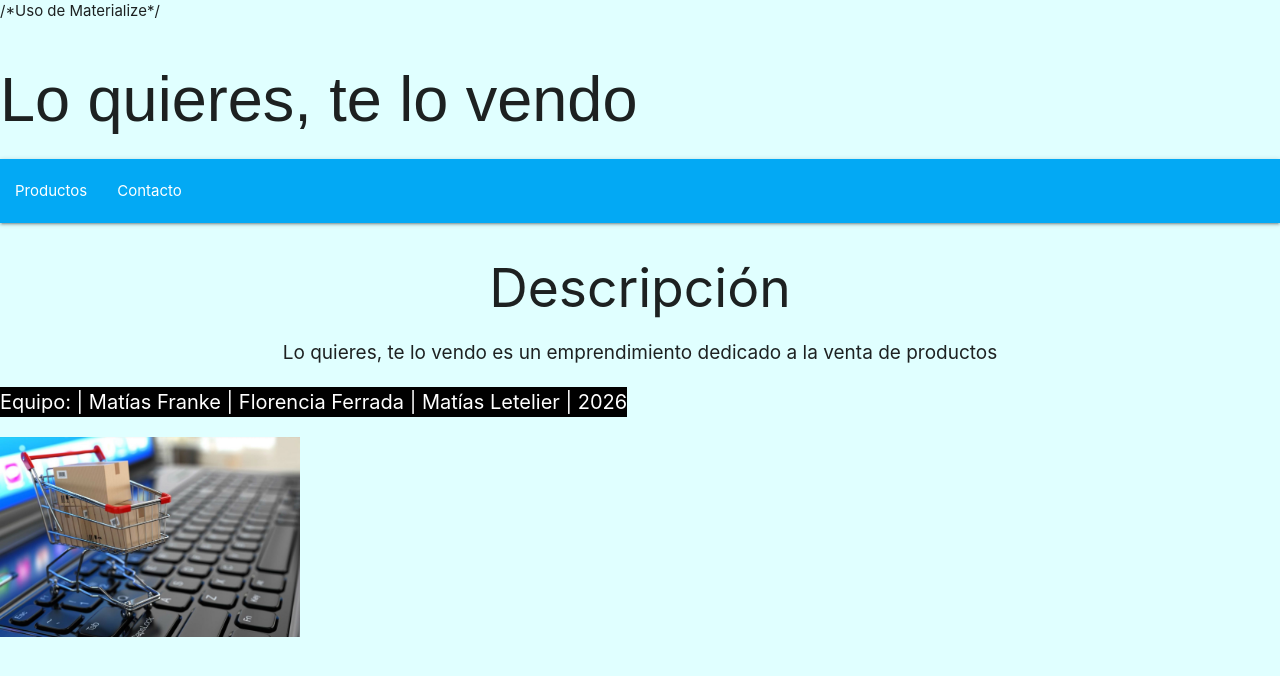
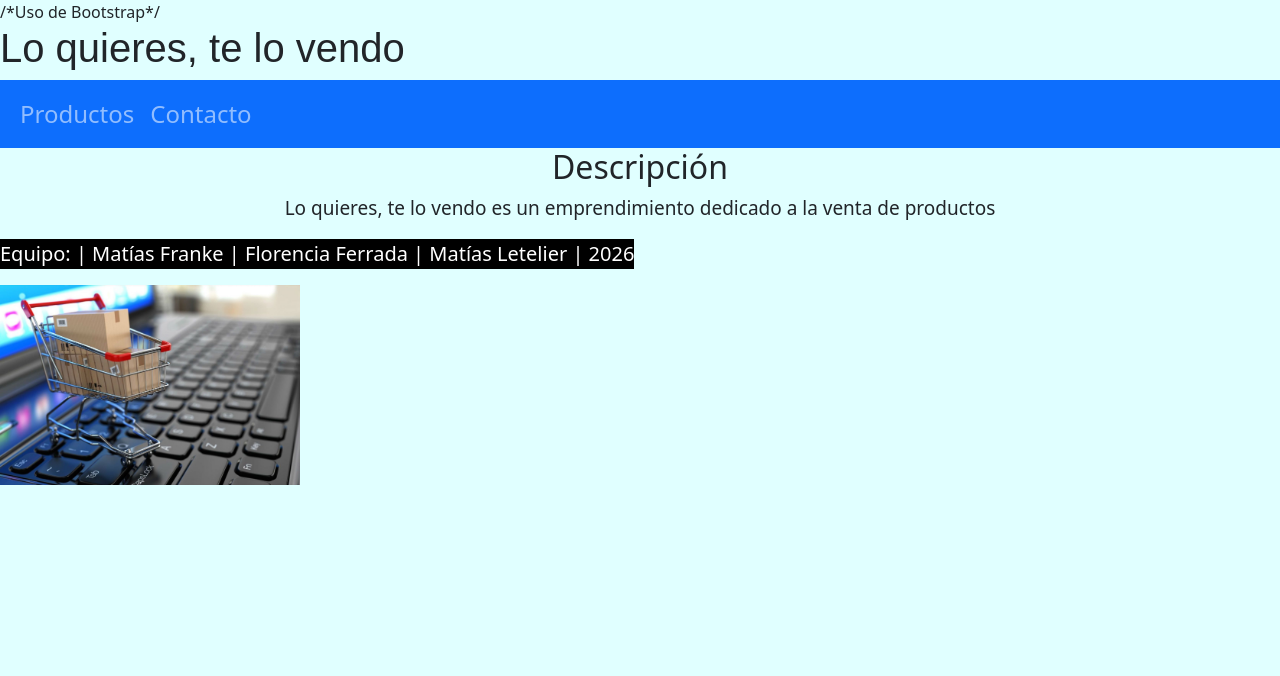
Before and after one commit to Mativvss/Actividad2, a plain HTML site: page Index.html in a window 1280 px wide. Drawn offline with nearby package versions, Linux system fonts and the light colour scheme.

Commit message:
Uso de Bootstrap

```diff
--- a/Index.html
+++ b/Index.html
@@ -2,8 +2,8 @@
 <html>
 <head>
     <meta charset="utf-8">
-    /*Uso de Materialize*/
-    <link href="https://cdnjs.cloudflare.com/ajax/libs/materialize/1.0.0/css/materialize.min.css" rel="stylesheet">
+    /*Uso de Bootstrap*/
+    <link href="https://cdn.jsdelivr.net/npm/bootstrap@5.3.3/dist/css/bootstrap.min.css" rel="stylesheet">
     <link rel="stylesheet" href="assets/style.css">
 
     <title> Lo quieres, te lo vendo</title>
@@ -14,11 +14,11 @@
 <header class="hd">
     <h1>Lo quieres, te lo vendo</h1>
 </header>
-<nav>
-    <div class="nav-wrapper light-blue">
-        <ul id="nav-mobile" class="left">
-            <li><a href="Productos.html">Productos</a></li>
-            <li><a href="contacto.html">Contacto</a></li>
+<nav class="navbar navbar-expand-lg navbar-dark bg-primary">
+    <div class="container-fluid">
+        <ul class="navbar-nav">
+            <li class="nav-item"><a class="nav-link fs-4 " href="Productos.html">Productos</a></li>
+            <li class="nav-item"><a class="nav-link fs-4 " href="contacto.html">Contacto</a></li>
         </ul>
     </div>
 </nav>
```
Also changed, not shown: Productos.html (+1 -1 lines).
